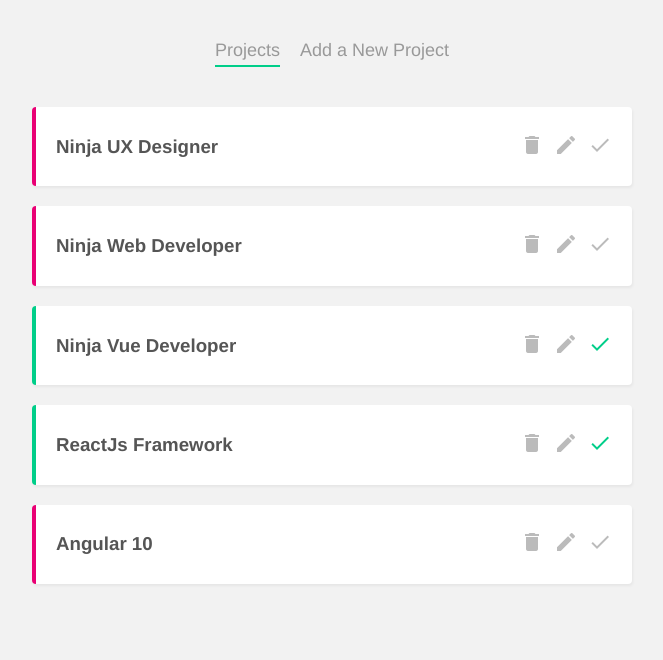
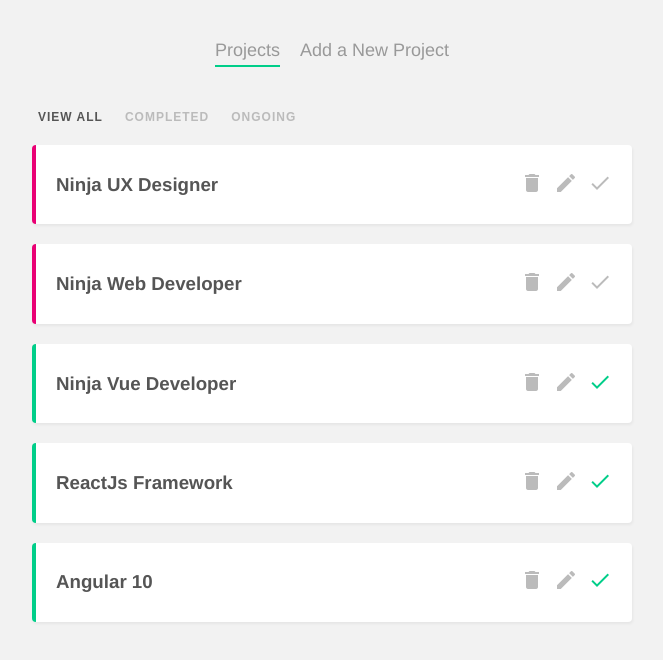
Before and after one commit to LinhKH/reaction-timer, a Vue app: page / in a window 1280 px wide. Shown: the top 660 px of the page, without its empty margins (308-971 px from the left). Built offline with nearby package versions, Linux system fonts and the light colour scheme; data requests are answered from the project's data file.

Commit message:
Showing Filtered Projects

```diff
--- a/data/db.json
+++ b/data/db.json
@@ -27,7 +27,7 @@
     {
       "title": "Angular 10",
       "details": "Angular 10 is a TypeScript-based, free and open-source web application framework led by the Angular Team at Google and by a community of individuals and corporations. Angular is a complete rewrite from the same team that built AngularJS",
-      "complete": false,
+      "complete": true,
       "id": 8983
     }
   ],
--- /dev/null
+++ b/src/components/FilterNav.vue
@@ -0,0 +1,37 @@
+<template>
+    <nav class="filter-nav">
+        <button @click="updateFilter('all')" :class="{ active: current === 'all' }">View all</button>
+        <button @click="updateFilter('completed')" :class="{ active: current === 'completed' }">Completed</button>
+        <button @click="updateFilter('ongoing')" :class="{ active: current === 'ongoing' }">Ongoing</button>
+    </nav>
+</template>
+
+<script>
+export default {
+    props: ['current'],
+    methods: {
+        updateFilter(by) {
+            this.$emit('filterChange', by)
+        }
+    }
+}
+</script>
+
+<style>
+.filter-nav button {
+    background: none;
+    border: none;
+    color: #bbb;
+    outline: none;
+    font-size: 12px;
+    text-transform: uppercase;
+    margin-right: 10px;
+    letter-spacing: 1px;
+    font-weight: bold;
+    cursor: pointer;
+}
+
+.filter-nav button.active {
+    color: #555;
+}
+</style>
--- a/src/views/Home.vue
+++ b/src/views/Home.vue
@@ -1,7 +1,8 @@
 <template>
     <div class="home">
+        <FilterNav :current="current" @filterChange="current = $event" />
         <div v-if="projects.length">
-            <div v-for="project in projects" :key="project.id">
+            <div v-for="project in filteredProjects" :key="project.id">
                 <SingleProject :project="project" @delete="handleDelete" @complete="handleComplete" />
             </div>
         </div>
@@ -10,13 +11,15 @@
 
 <script>
 import SingleProject from '../components/SingleProject.vue'
+import FilterNav from '../components/FilterNav.vue'
 
 export default {
     name: 'Home',
-    components: { SingleProject },
+    components: { SingleProject, FilterNav },
     data() {
         return {
             projects: [],
+            current: 'all',
         };
     },
     mounted() {
@@ -38,6 +41,17 @@
             p.complete = !p.complete
             // console.log(p)
         }
+    },
+    computed: {
+        filteredProjects() {
+            if (this.current === 'completed') {
+                return this.projects.filter(project => project.complete)
+            }
+            if (this.current === 'ongoing') {
+                return this.projects.filter(project => !project.complete)
+            }
+            return this.projects
+        }
     }
 }
 </script>
```
